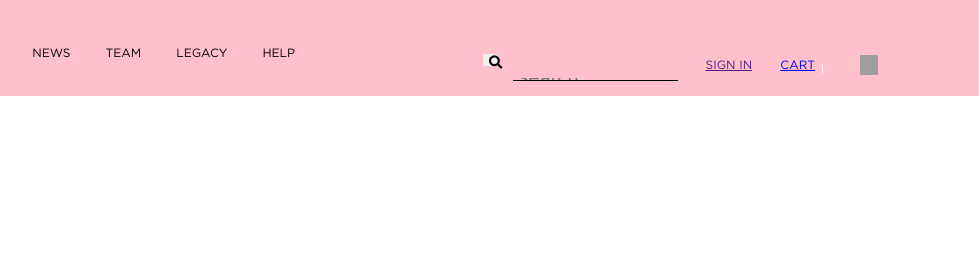
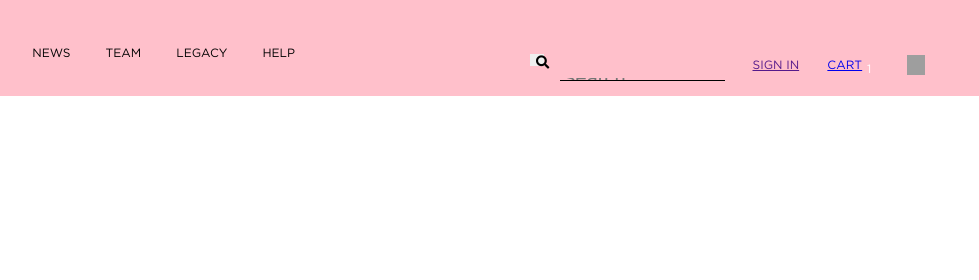
Before and after one commit to WebHeroSchool/Projecthtmlcss, a plain HTML site: page index.html in a window 1280 px wide. Shown: the top 280 px of the page, 301-1280 px from the left. Drawn offline with Linux system fonts and the light colour scheme; grey boxes are pictures that could not be loaded.

Commit message:
style1.css

```diff
--- a/css/style1.css
+++ b/css/style1.css
@@ -53,7 +53,6 @@ html, body {
   position: fixed;
   display: flex;
   justify-content: space-between;
-  height: 95.79px;
   z-index: 2;
   align-items: center;
   padding: 0px 0px 0px 173.3px;
@@ -92,7 +91,6 @@ html, body {
   display: flex;
   position: relative;
   z-index: 2;
-  right: 47.01px;
   padding: 48.02px 47.01px 23.76px 200px;
 }
 
```
